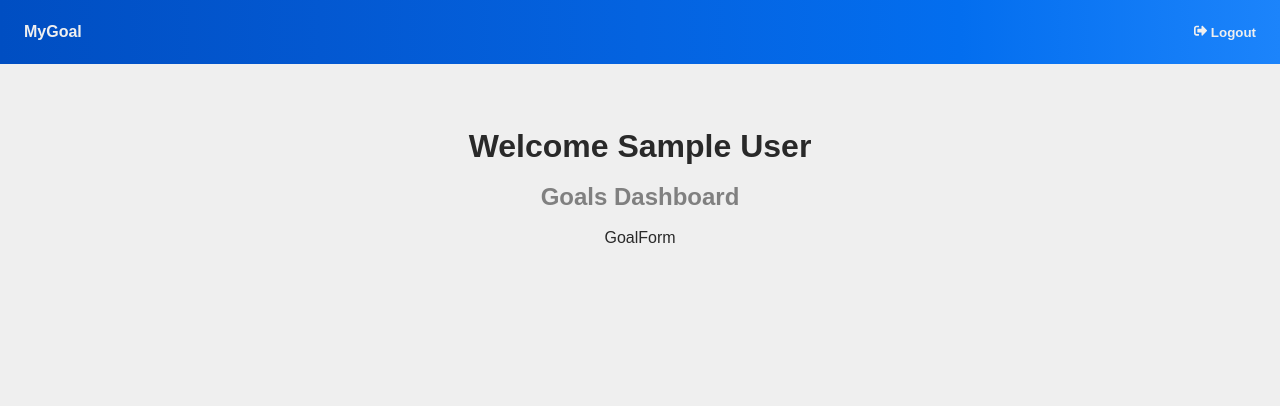
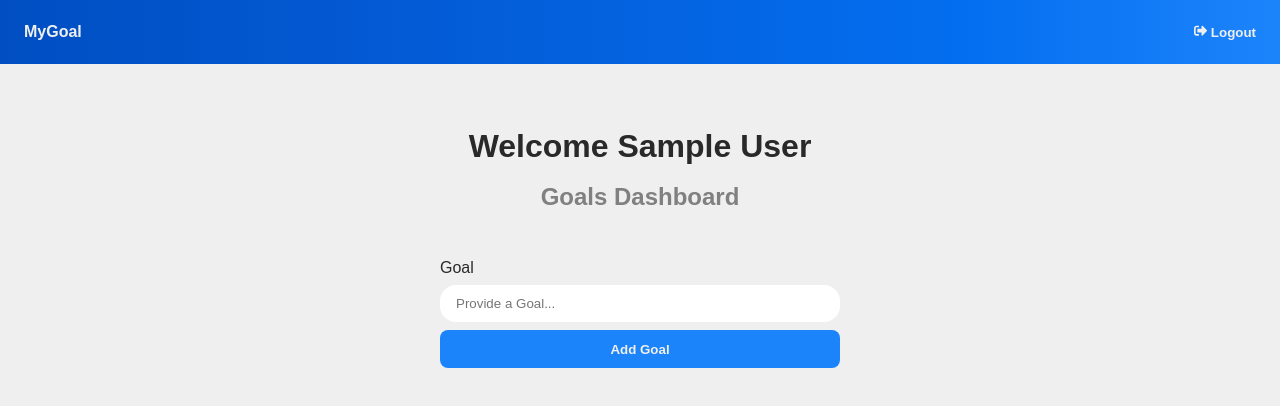
Before and after one commit to dylut2000/mern-authentication, a React (Vite) app in the folder client/: page / in a window 1280 px wide. Shown: the top 406 px of the page. Built offline with nearby package versions, Linux system fonts and the light colour scheme; sample sign-in values are in the browser's storage.

Commit message:
GoalForm designed

```diff
--- a/client/src/components/GoalForm.jsx
+++ b/client/src/components/GoalForm.jsx
@@ -1,7 +1,31 @@
 import {useState} from 'react'
 import {useDispatch, useSelector} from 'react-redux'
+import {toast} from 'react-toastify'
 
 const GoalForm = () => {
-  return <div>GoalForm</div>
+  const [text, setText] = useState('')
+
+  const onSubmit = () => {
+    if (!text) {
+      toast.error('Provide a Goal')
+      return
+    }
+  }
+
+  return (
+    <div className="goalform">
+      <label htmlFor="text">Goal</label>
+      <input
+        type="text"
+        placeholder="Provide a Goal..."
+        id="text"
+        value={text}
+        onChange={(e) => setText(e.target.value)}
+      />
+      <button className="btn btn-primary" onClick={onSubmit}>
+        Add Goal
+      </button>
+    </div>
+  )
 }
 export default GoalForm
--- a/client/src/index.scss
+++ b/client/src/index.scss
@@ -98,7 +98,7 @@ body {
 
     .auth {
       width: 100%;
-      height: calc(100vh - 4rem);
+      height: calc(100vh - 8rem);
       display: grid;
       place-items: center;
 
@@ -154,5 +154,21 @@ body {
         color: gray;
       }
     }
+
+    .goalform {
+      margin-top: 3rem;
+      width: 400px;
+      display: flex;
+      flex-direction: column;
+      gap: 0.5rem;
+
+      input {
+        width: 100%;
+        outline: none;
+        padding: 0.7rem 1rem;
+        border: none;
+        border-radius: 1rem;
+      }
+    }
   }
 }
--- a/client/src/pages/Dashboard.jsx
+++ b/client/src/pages/Dashboard.jsx
@@ -18,7 +18,7 @@ const Dashboard = () => {
       <h1>Welcome {user && user.name}</h1>
       <br />
       <h2>Goals Dashboard</h2>
-      <br />
+
       <GoalForm />
     </div>
   )
```
